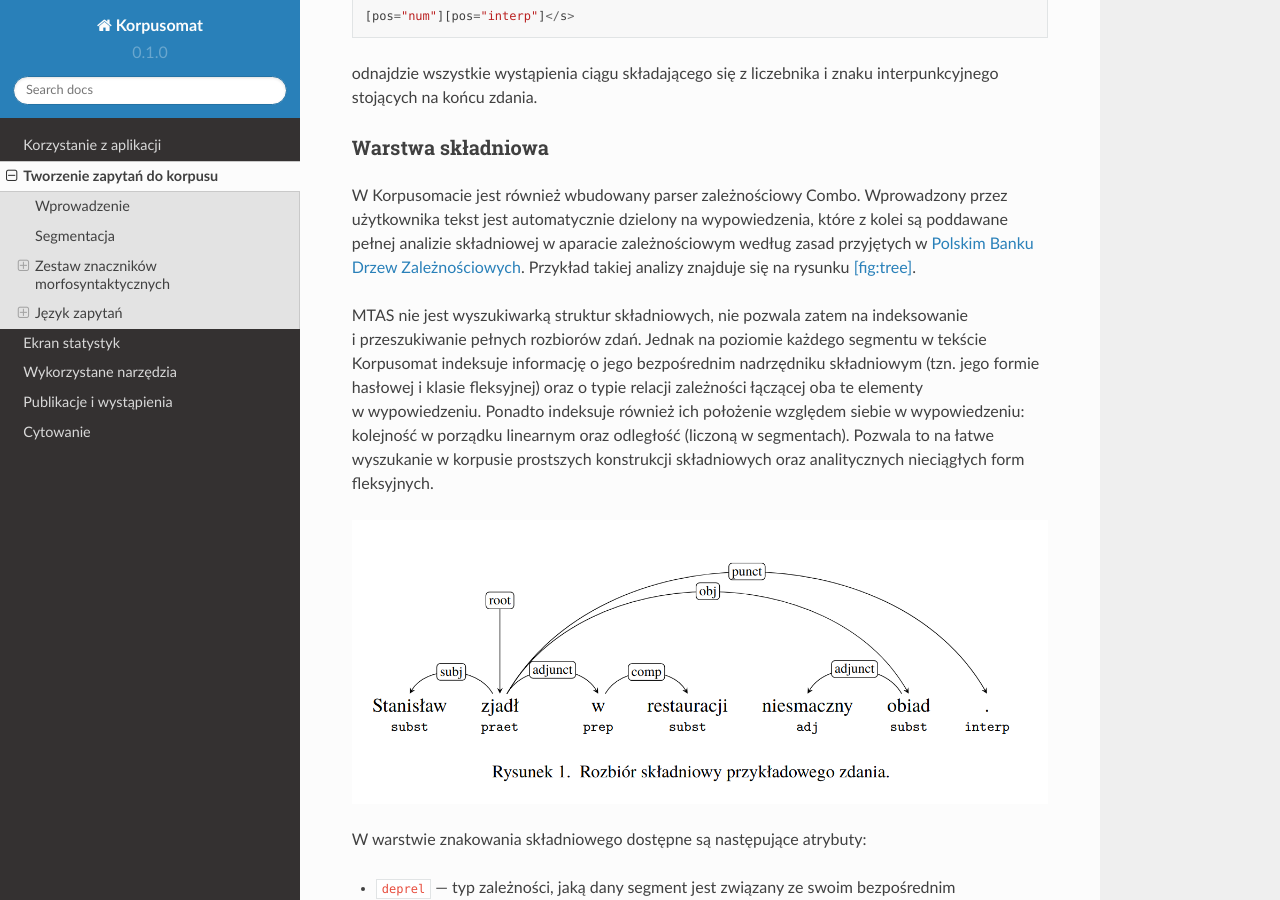
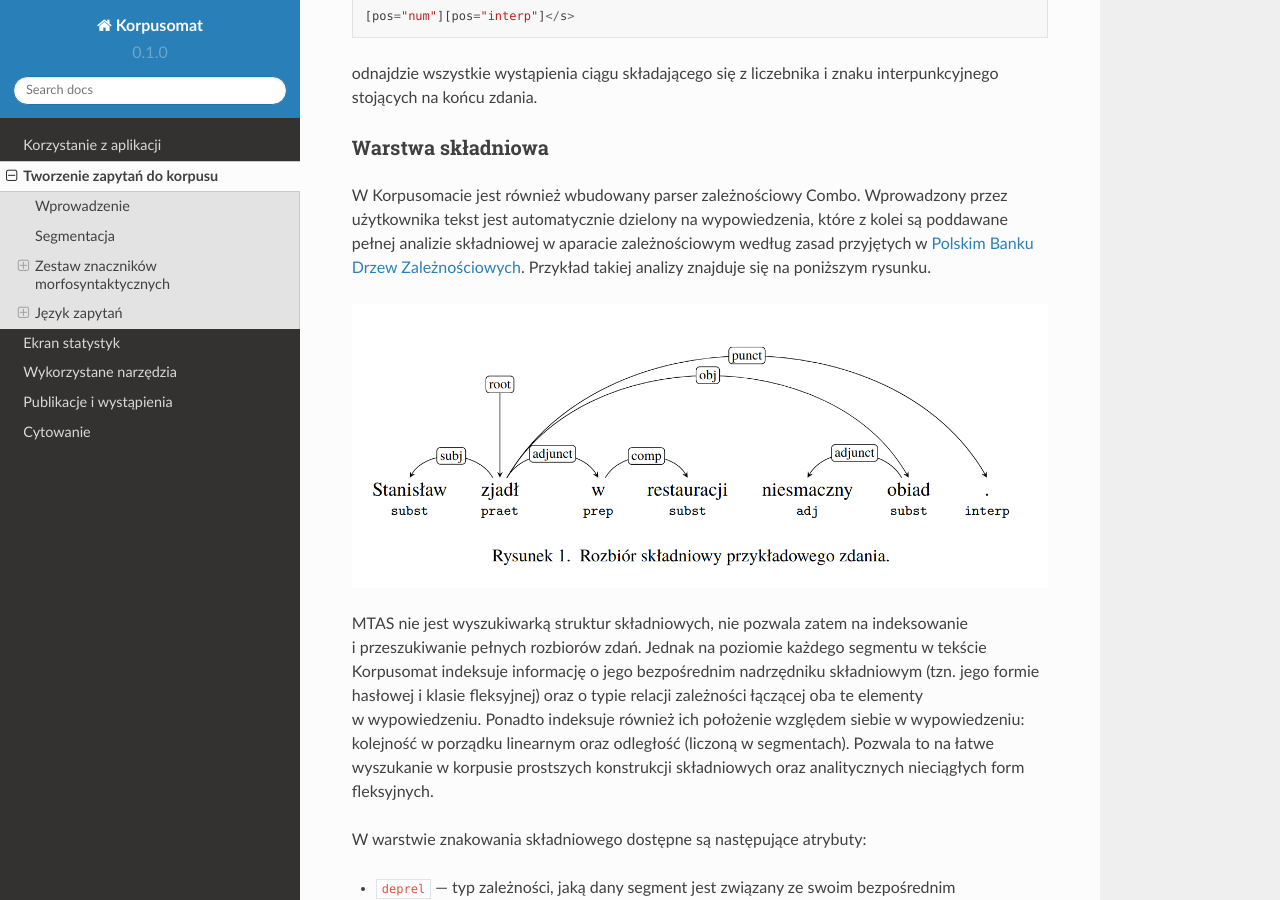
Before and after one commit to ipipan/korpusomat-docs, a Sphinx documentation site: the page built from docs/source/mtas.rst, in a window 1280 px wide and 900 px high, scrolled down 12956 px. Built offline with Sphinx 7.4.7 and the Read the Docs theme 2.0.0, drawn with Linux system fonts in a browser that asks for light colours.

Commit message:
Update mtas.rst

```diff
--- a/docs/source/mtas.rst
+++ b/docs/source/mtas.rst
@@ -739,7 +739,11 @@ Wprowadzony przez użytkownika tekst jest automatycznie dzielony na
 wypowiedzenia, które z kolei są poddawane pełnej analizie składniowej
 w aparacie zależnościowym według zasad przyjętych w `Polskim Banku Drzew
 Zależnościowych <http://zil.ipipan.waw.pl/PDB>`__. Przykład takiej
-analizy znajduje się na rysunku `[fig:tree] <#fig:tree>`__.
+analizy znajduje się na poniższym rysunku.
+
+.. image:: img/instrukcja/rysunek-drzewo.png
+  :width: 1300
+  :alt: Rozbiór składniowy przykładowego zdania
 
 MTAS nie jest wyszukiwarką struktur składniowych, nie pozwala zatem na
 indeksowanie i przeszukiwanie pełnych rozbiorów zdań. Jednak na poziomie
@@ -751,12 +755,6 @@ w wypowiedzeniu: kolejność w porządku linearnym oraz odległość (liczoną
 w segmentach). Pozwala to na łatwe wyszukanie w korpusie prostszych
 konstrukcji składniowych oraz analitycznych nieciągłych form
 fleksyjnych.
-
-
-.. image:: img/instrukcja/rysunek-drzewo.png
-  :width: 1300
-  :alt: Rozbiór składniowy przykładowego zdania
-
 
 W warstwie znakowania składniowego dostępne są następujące atrybuty:
 
```
